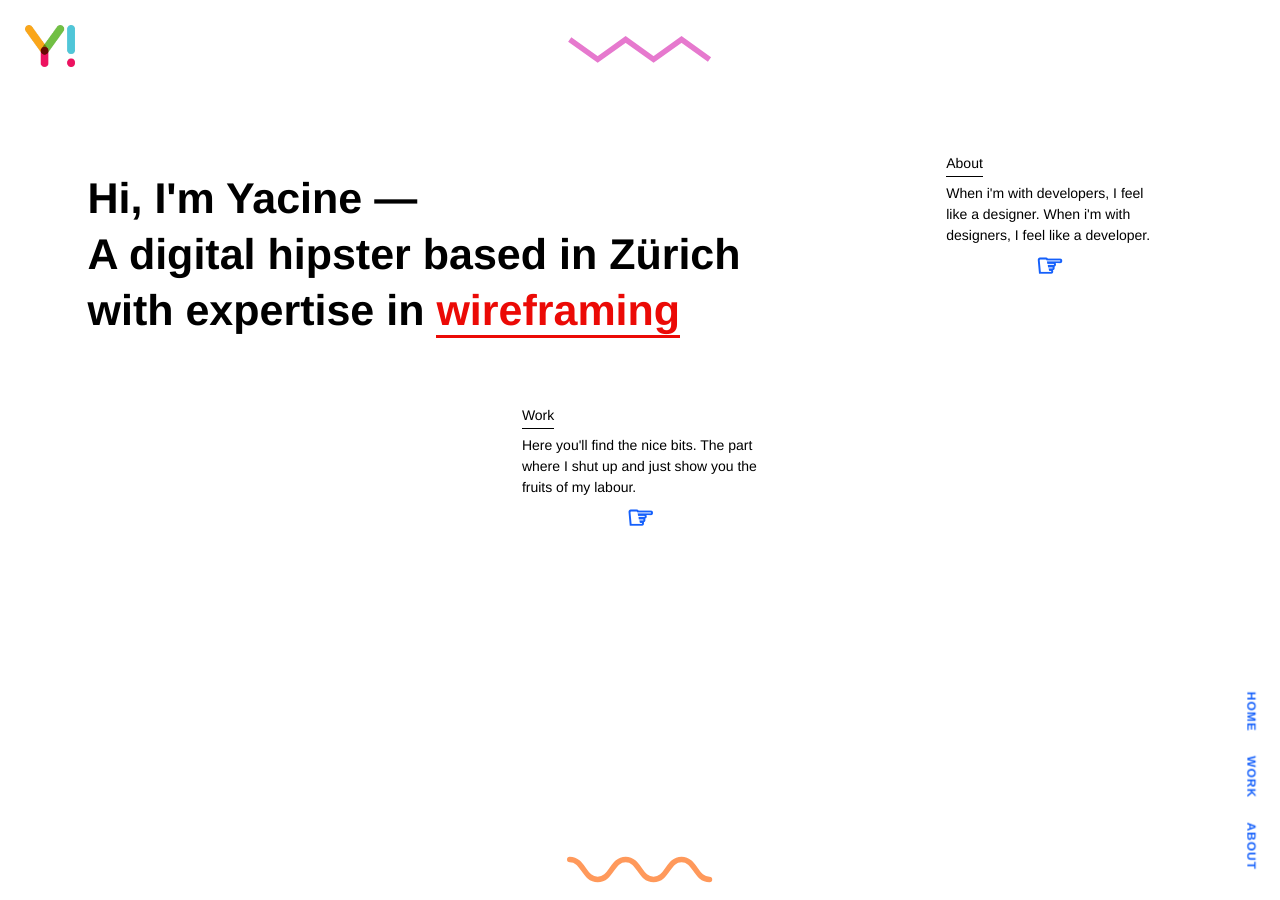
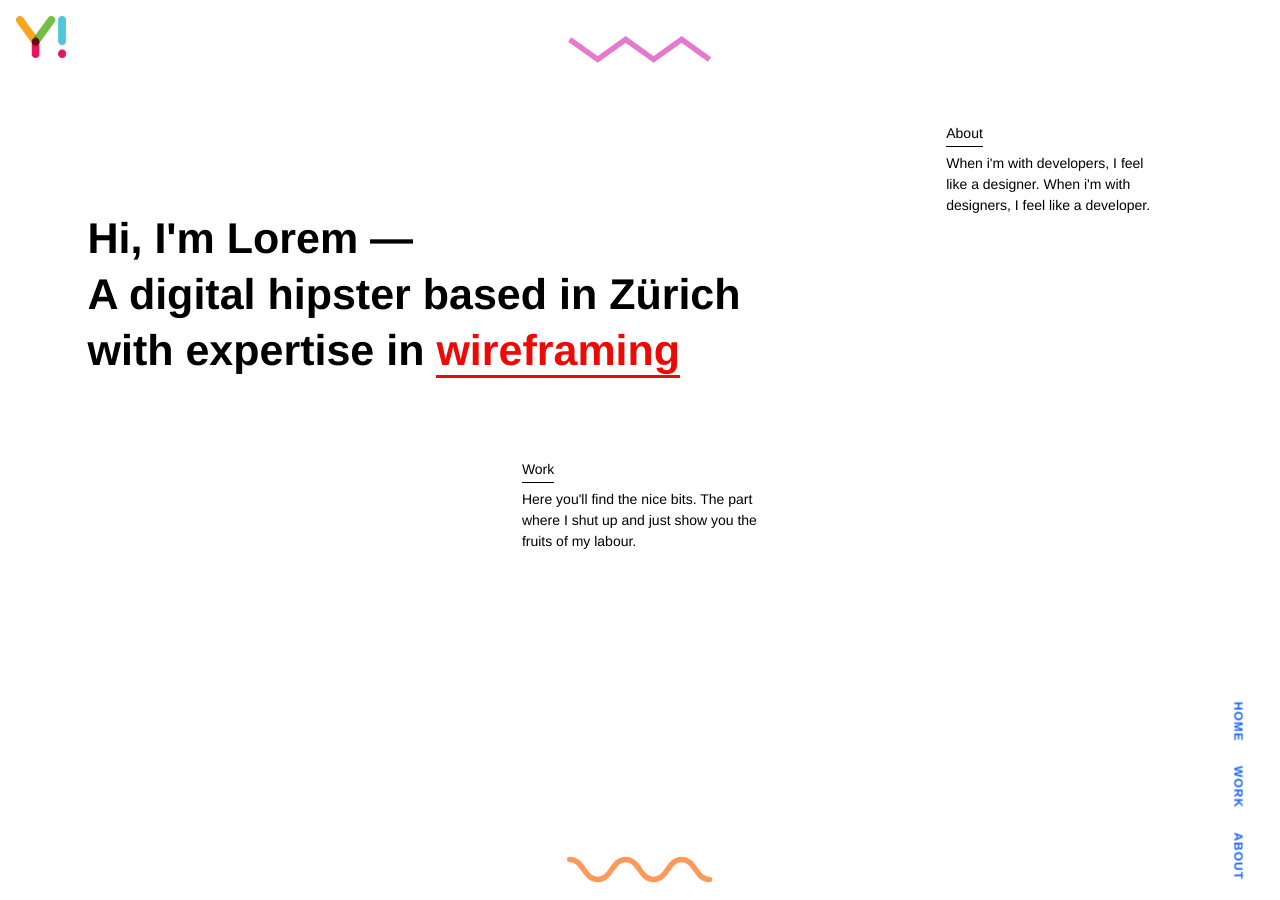
Before and after one commit to moppedisco/blog, a Jekyll site: the page built from index.html, in a window 1280 px wide. Built offline with Jekyll 4.4.1, drawn with Linux system fonts in a browser that asks for light colours; Markdown is read by kramdown in place of the engine named in the settings.

Commit message:
airport changes

```diff
--- a/_posts/2013-12-20-optimizeme-app.html
+++ b/_posts/2013-12-20-optimizeme-app.html
@@ -26,7 +26,7 @@ description: 	These guys help you track all aspects of your physical life and tr
 		<div class="single-post-middlecol">
 			{{ page.date | date: "%b %Y" }}
 			<h1 class="page-section__name">{{page.subtitle}}</h1>
-
+			<p>The guys over at Optimze Me wanted a simple and slick one pager that had some of the flair that their data visualization app has. Since the site is dead simple one pager I early decided not to go with Wordpress which </p>
 		</div>
 	</article>
 </section>
--- a/_posts/2014-03-11-Rainbow-your-Mac-dock-apps-for-quick-UX-win.markdown
+++ b/_posts/2014-03-11-Rainbow-your-Mac-dock-apps-for-quick-UX-win.markdown
@@ -13,7 +13,6 @@ description: 	When stting in front of a computer our eyes do a lot of work. Some
 <section class="page-section">
 	<article class="row single-post-row">
 		<div class="single-post-leftcol">
-			<b>Category: </b>{{page.category}} <br>
 		</div>
 		<div class="single-post-middlecol">
 			{{ page.date | date: "%b %Y" }}
--- a/css/style.css
+++ b/css/style.css
@@ -1379,7 +1379,7 @@ h6 {
 }
 @media (max-width: 800px) {
   .divider--top {
-    padding-top: 20px;
+    padding-top: 12px;
   }
 }
 .divider--bottom {
@@ -1389,8 +1389,8 @@ h6 {
 .logo {
   position: fixed;
   border: none;
-  top: 25px;
-  left: 25px;
+  top: 16px;
+  left: 16px;
   transform: none;
   z-index: 10;
   width: 50px;
@@ -1407,8 +1407,8 @@ h6 {
 }
 .site-nav {
   position: fixed;
-  bottom: 20px;
-  right: 0;
+  bottom: 10px;
+  right: 13px;
   text-align: right;
   font-size: 12px;
   line-height: 100%;
@@ -1441,6 +1441,11 @@ h6 {
   list-style: none;
   margin: 0;
 }
+@media (max-width: 800px) {
+  .site-nav {
+    right: 0px;
+  }
+}
 .full-bleed-img {
   width: 100%;
   max-width: 100%;
@@ -1449,7 +1454,7 @@ h6 {
   z-index: 2;
 }
 .page-section {
-  padding: 130px 0;
+  padding: 100px 0;
   max-width: 1105px;
   width: 100%;
   margin: 0 auto;
@@ -1457,7 +1462,7 @@ h6 {
 }
 @media (max-width: 800px) {
   .page-section {
-    padding: 90px 0;
+    padding: 30px 0;
   }
   .page-work-single .page-section {
     padding: 20px 0;
@@ -1468,7 +1473,7 @@ h6 {
 }
 .page-section__intro {
   text-align: center;
-  margin: 0 auto;
+  margin: 20px auto;
   width: 50%;
   margin-bottom: 84px;
   margin-bottom: 4.666666666666667rem;
@@ -1529,7 +1534,7 @@ h6 {
     content: "☞";
     width: 100%;
     text-align: center;
-    display: block;
+    display: none;
     top: 50%;
     right: 50%;
     color: orange;
@@ -1538,7 +1543,6 @@ h6 {
 }
 .content-box--hiddenText {
   margin-left: -20px;
-  padding: 20px;
 }
 .content-box--hiddenText .content-box__title {
   font-weight: normal;
@@ -1624,8 +1628,8 @@ h6 {
   font-size: 43px;
   font-size: 2.388888888888889rem;
   line-height: 1.302325581395349;
-  margin-bottom: 84px;
-  margin-bottom: 4.666666666666667rem;
+  margin-bottom: 28px;
+  margin-bottom: 1.5555555555555556rem;
   opacity: 1;
 }
 .home-section__intro span {
@@ -1635,7 +1639,7 @@ h6 {
 }
 @media (max-width: 800px) {
   .home-section__intro {
-    margin: 0 30px;
+    margin: 60px 20px 0;
     font-size: 11.3vw;
   }
 }
@@ -1650,7 +1654,7 @@ h6 {
   min-height: 1px;
   padding: 0 20px;
   width: 75%;
-  transform: translateY(40px);
+  padding-top: 110px;
 }
 @media (max-width: 800px) {
   .home-section__leftcol {
@@ -1682,10 +1686,7 @@ h6 {
   border: none;
   transition: none;
   margin-left: -20px;
-  padding: 20px;
   position: relative;
-  padding: 18px;
-  border: 2px solid transparent;
 }
 .home-section__bio u,
 .home-section__quote u {
@@ -1723,7 +1724,7 @@ h6 {
     content: "☞";
     width: 100%;
     text-align: center;
-    display: block;
+    display: none;
     top: 50%;
     right: 50%;
     color: orange;
@@ -1761,10 +1762,6 @@ h6 {
 .home-section__quote .content-box__desc p {
   margin: 0;
 }
-.home-section__bio:hover,
-.home-section__quote:hover {
-  padding-bottom: 0;
-}
 .home-section__bio .content-box__desc,
 .home-section__quote .content-box__desc {
   color: #000;
@@ -1772,7 +1769,7 @@ h6 {
 }
 .home-section__bio:after,
 .home-section__quote:after {
-  content: "☞";
+  content: "";
   color: #1560fb;
   font-size: 32px;
   font-weight: 700;
@@ -1783,6 +1780,7 @@ h6 {
   width: 100%;
   margin-top: 20px;
   transition: transform 0.4s;
+  display: none;
 }
 .home-section__bio:hover:after,
 .home-section__quote:hover:after {
@@ -1790,7 +1788,7 @@ h6 {
 }
 .home-section__bio {
   width: 25%;
-  margin: 0 auto;
+  margin: 30px auto 0;
   display: block;
 }
 @media (max-width: 800px) {
@@ -1820,6 +1818,10 @@ h6 {
     column-count: 2;
     margin: 0 20px;
   }
+}
+.meta {
+  margin-bottom: 28px;
+  margin-bottom: 1.5555555555555556rem;
 }
 @media (max-width: 800px) {
   .single-post-row {
@@ -1860,13 +1862,13 @@ h6 {
   bottom: 16px;
   left: 50%;
   z-index: 1;
-  border-bottom: none;
+  border-bottom-color: transparent;
   width: 33%;
   transform: translateX(-50%);
   -webkit-transform: translateX(-50%);
   margin-left: -26%;
   text-align: right;
-  font-size: 16px;
+  font-size: 14px;
   color: #42A7B2;
 }
 .post-link-prev:hover,
@@ -1898,6 +1900,7 @@ h6 {
 .post-link-prev:before {
   content: "☜";
   margin-right: 4px;
+  display: none;
 }
 .post-link-next {
   margin-left: 26%;
@@ -1906,6 +1909,7 @@ h6 {
 .post-link-next:after {
   content: "☞";
   margin-left: 4px;
+  display: none;
 }
 @media (max-width: 800px) {
   .post-link-next {
--- a/index.html
+++ b/index.html
@@ -7,7 +7,7 @@ name: page-home
 	<article class="row home-section__row">
 		<header class="home-section__leftcol">
 			<h1 class='home-section__intro'>
-				Hi, I'm Yacine —<br> A digital hipster based in Zürich <br> with expertise in <span data-typer-targets="frontend development,interaction design,wireframing,coming late to work,not getting stressed">frontend development</span>
+				Hi, I'm Lorem —<br> A digital hipster based in Zürich <br> with expertise in <span data-typer-targets="frontend development,interaction design,wireframing,coming late to work,not getting stressed">frontend development</span>
 			</h1>
 		</header>
 		<div class="home-section__rightcol">
```
Also changed, not shown: _posts/2014-05-01-yourtomorrow.html (+7 -1 lines), css/style.less (+32 -27 lines), images/cat.gif (deleted), images/cat.png (deleted), images/hithere.png (deleted), images/hithere_black.png (deleted), images/icon-box.png (added), images/icon-circle.png (added), images/icon-code.png (added), images/icon-face.png (added), images/icon-swirle.png (added), images/small-icons.png (added), images/yourtomorrow-mockup.png (added).
